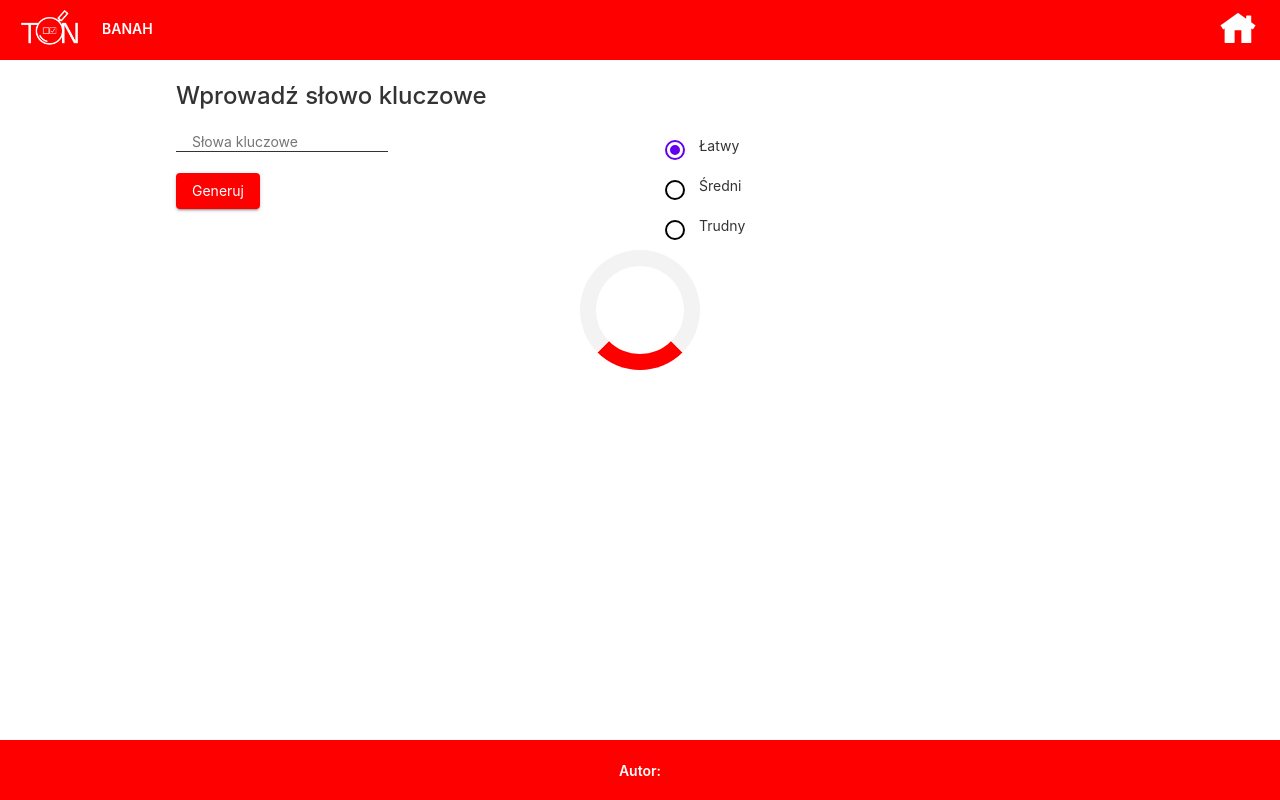
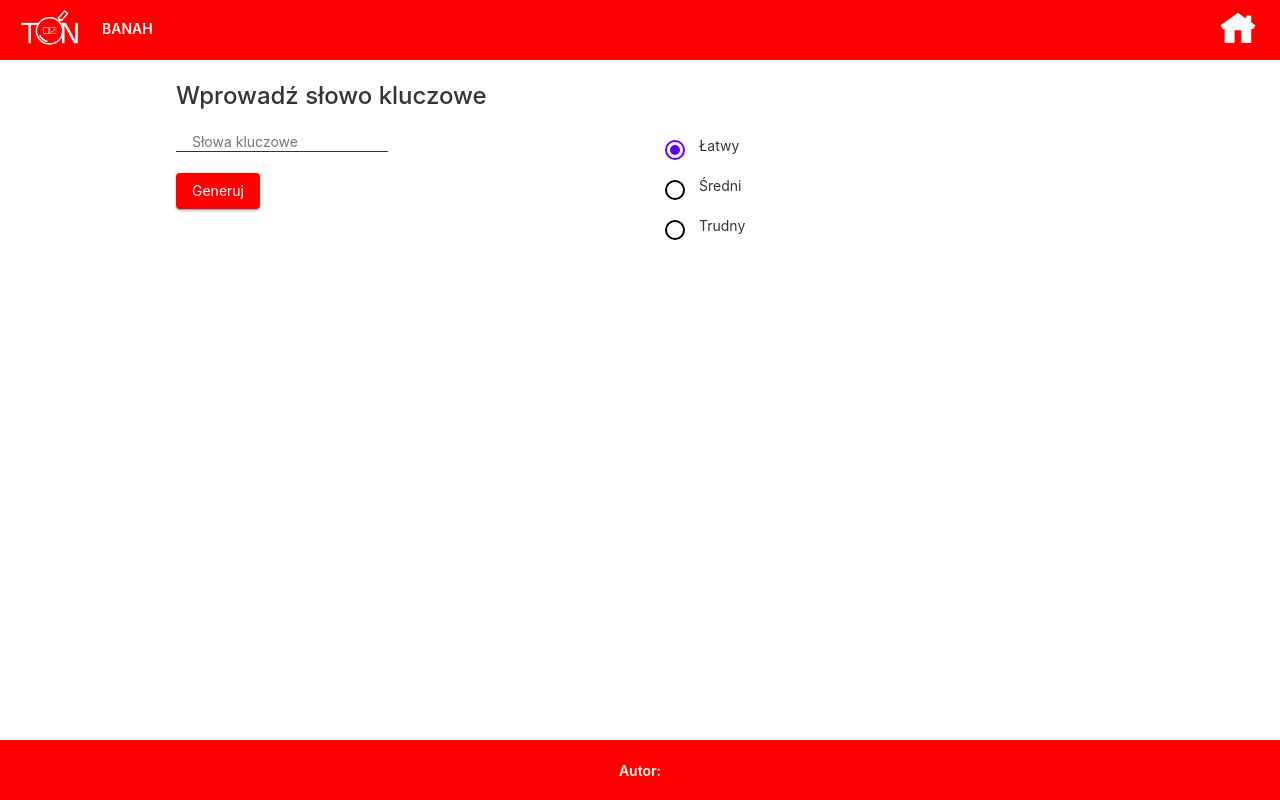
Before and after one commit to Javier66pazdan/learn-from-IPN, an Angular app in the folder frontend/: page / in a window 1280 px wide. Built offline with nearby package versions, Linux system fonts and the light colour scheme.

Commit message:
new routing and spinner

```diff
--- a/frontend/src/app/app-routing.module.ts
+++ b/frontend/src/app/app-routing.module.ts
@@ -1,5 +1,6 @@
 import { NgModule } from '@angular/core';
 import { RouterModule, Routes } from '@angular/router';
+import { MainComponent } from './module/main/main.component';
 
 const routes: Routes = [
 {
@@ -7,6 +8,9 @@ const routes: Routes = [
   }  ,
   {
     path: 'quiz', loadChildren: () => import('./module/quiz/quiz.module').then(m => m.QuizModule)
+  },
+  {
+    path: '**', component: MainComponent
   }
 ];
 
--- a/frontend/src/app/module/main/main.component.html
+++ b/frontend/src/app/module/main/main.component.html
@@ -38,5 +38,5 @@
       </div>
     </div>
   </section>
-  <div class="loader"></div>
+  <div *ngIf="isLoading" class="loader"></div>
 </div>
--- a/frontend/src/app/module/main/main.component.ts
+++ b/frontend/src/app/module/main/main.component.ts
@@ -19,6 +19,7 @@ export class MainComponent {
   constructor(private quizService: QuizService, private router: Router) {}
 
   onSubmit() {
+    this.isLoading = true;
     const body = {
       subject: this.searchedValue,
     };
@@ -31,6 +32,7 @@ export class MainComponent {
         console.log(err);
       },
       complete: () => {
+        this.isLoading = false;
         // this.router.navigate(['/quiz'])
       },
     });
--- a/frontend/src/app/module/quiz/quiz.component.ts
+++ b/frontend/src/app/module/quiz/quiz.component.ts
@@ -50,6 +50,9 @@ export class QuizComponent implements OnInit{
   ngOnInit(): void {
     // this.questions = this.quizService.getQuestions()
     this.questions = this.quizService.getQuizQuestions();
+    if(this.questions[0] == null){
+      window.location.href = './';
+    }
     this.questions.forEach((q: any) => {
       this.shuffleArray(q.answers)
     })
```
